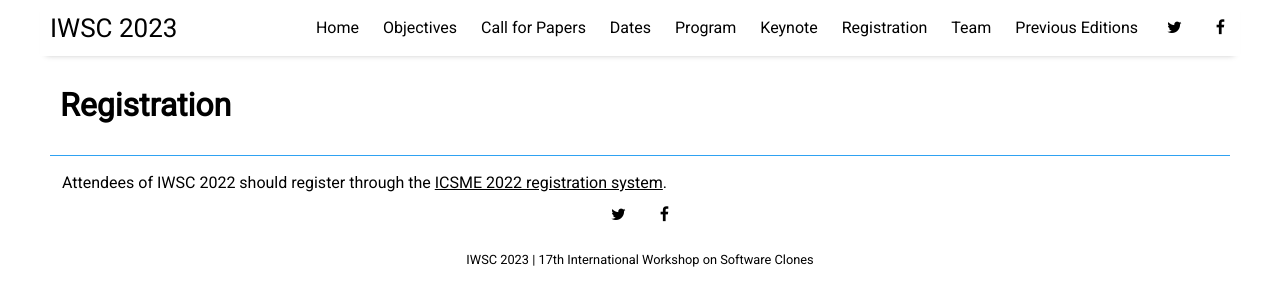
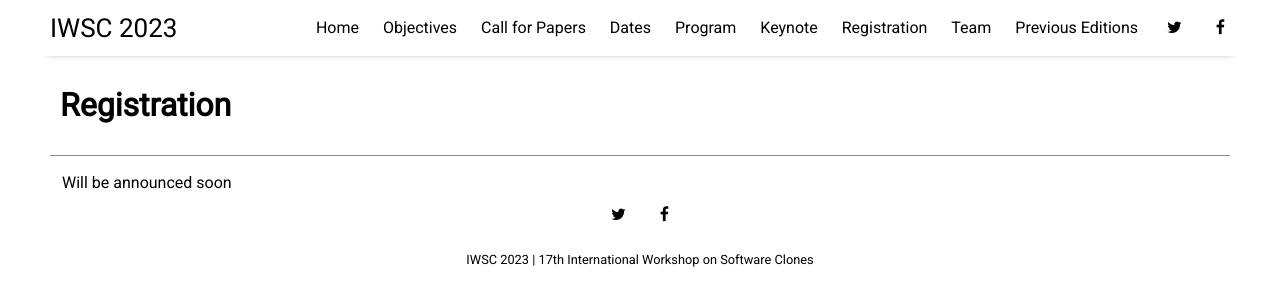
Before and after one commit to iwsc2023/iwsc2023.github.io, a Jekyll site: the page built from pages/registration.html, in a window 1280 px wide. Shown: the top 306 px of the page. Built offline with Jekyll 4.4.1, drawn with Linux system fonts in a browser that asks for light colours; nearby versions of some CDN libraries.

Commit message:
Update registration.html

```diff
--- a/pages/registration.html
+++ b/pages/registration.html
@@ -4,5 +4,6 @@
 ---
 <hr />
 <div class="page_content">
-  Attendees of IWSC 2022 should register through the <a href="https://cyprusconferences.org/icsme2022/">ICSME 2022 registration system</a>.
+  <!-- Attendees of IWSC 2022 should register through the <a href="https://cyprusconferences.org/icsme2022/">ICSME 2022 registration system</a>. -->
+  Will be announced soon
 </div>
```
